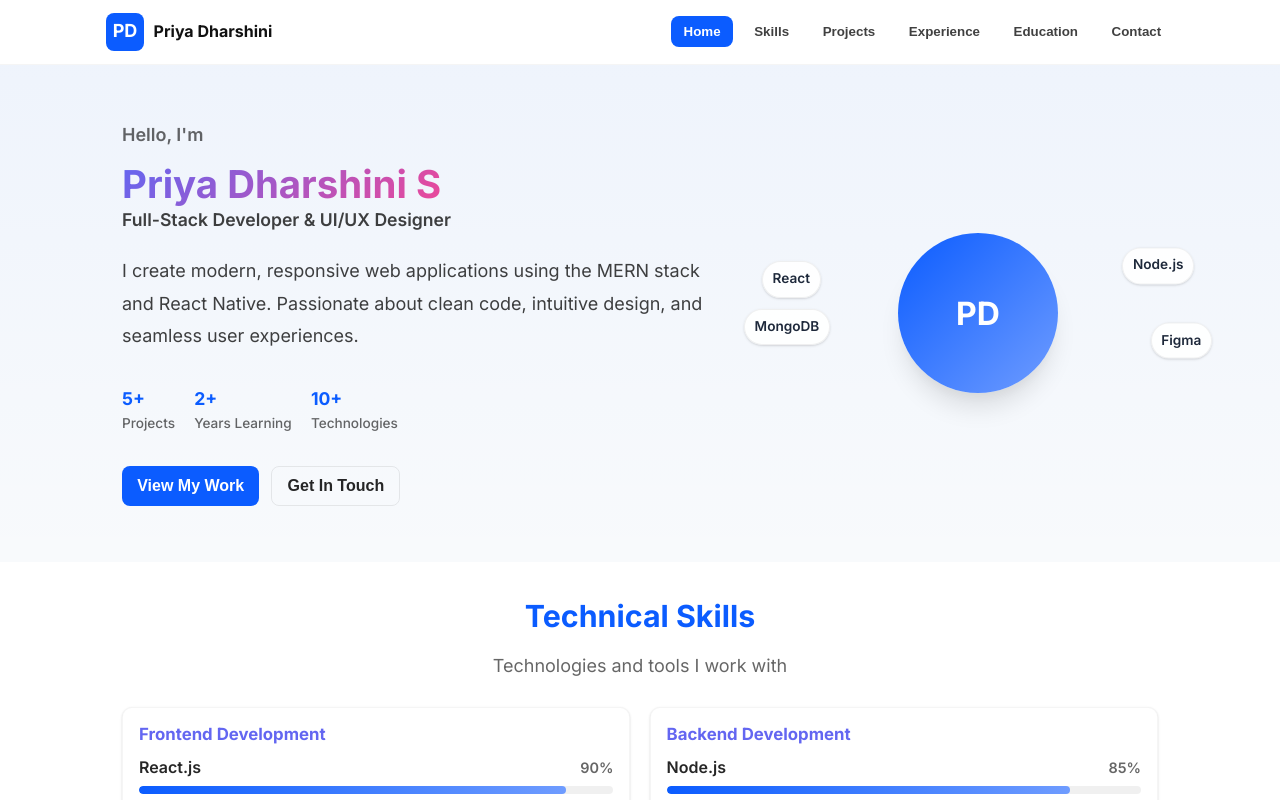
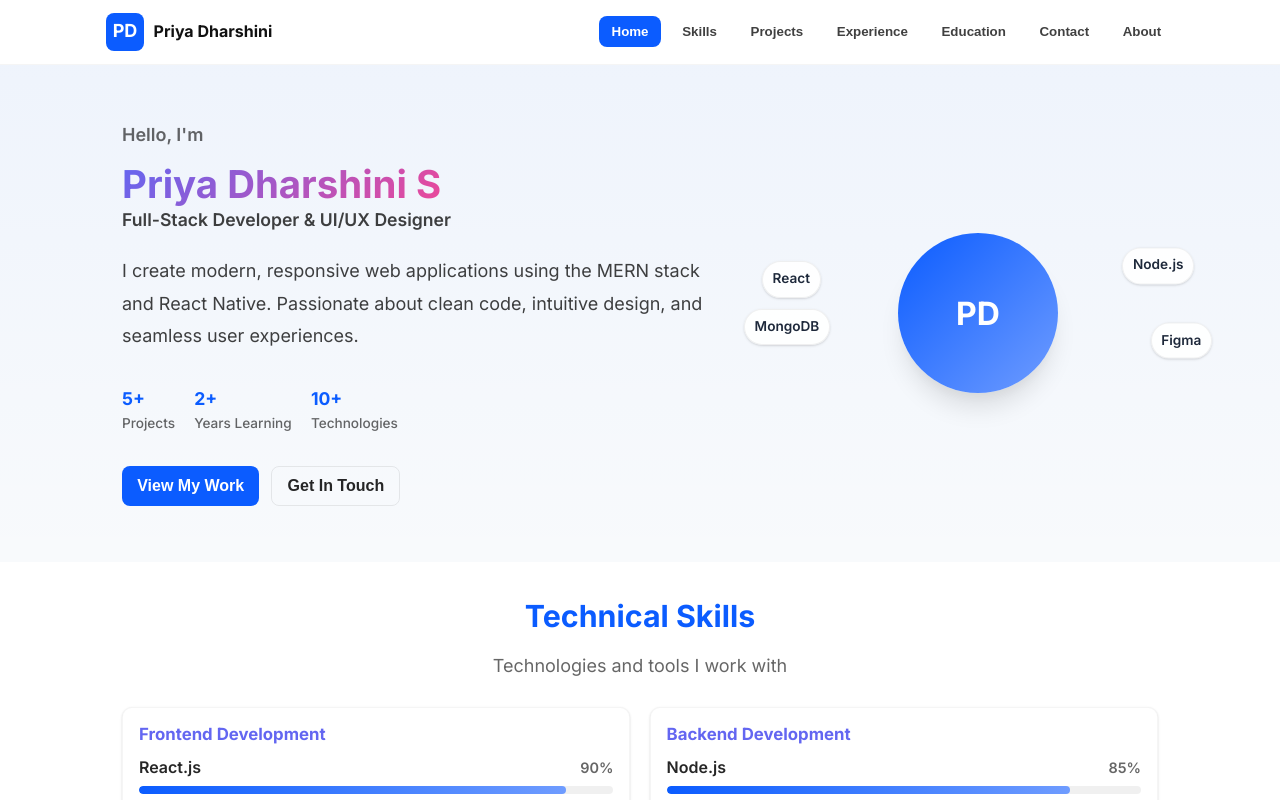
Before and after one commit to PRIYA0914/portfolio-website, a React (Create React App) app in the folder frontend/: page / in a window 1280 px wide. Shown: the top 800 px of the page. Built offline with nearby package versions, Linux system fonts and the light colour scheme.

Commit message:
chore(header): move About to end of navbar

```diff
--- a/frontend/src/components/Header.js
+++ b/frontend/src/components/Header.js
@@ -6,7 +6,7 @@ export default function Header() {
 
   useEffect(() => {
     const handleScroll = () => {
-      const sections = ['home', 'skills', 'projects', 'experience', 'education', 'contact'];
+      const sections = ['home', 'skills', 'projects', 'experience', 'education', 'contact', 'about'];
       const scrollPosition = window.scrollY + 100;
 
       sections.forEach(section => {
@@ -45,7 +45,8 @@ export default function Header() {
             { id: 'projects', label: 'Projects' },
             { id: 'experience', label: 'Experience' },
             { id: 'education', label: 'Education' },
-            { id: 'contact', label: 'Contact' }
+            { id: 'contact', label: 'Contact' },
+            { id: 'about', label: 'About' }
           ].map(item => (
             <li key={item.id}>
               <button
```
